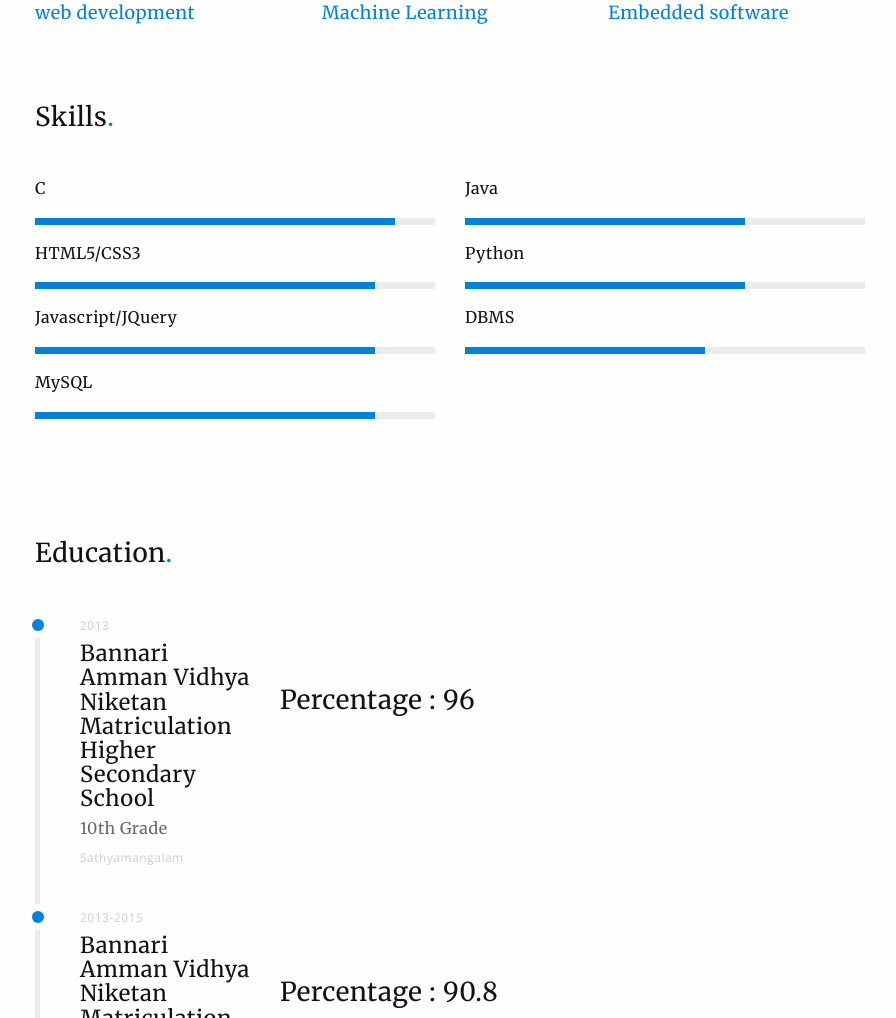
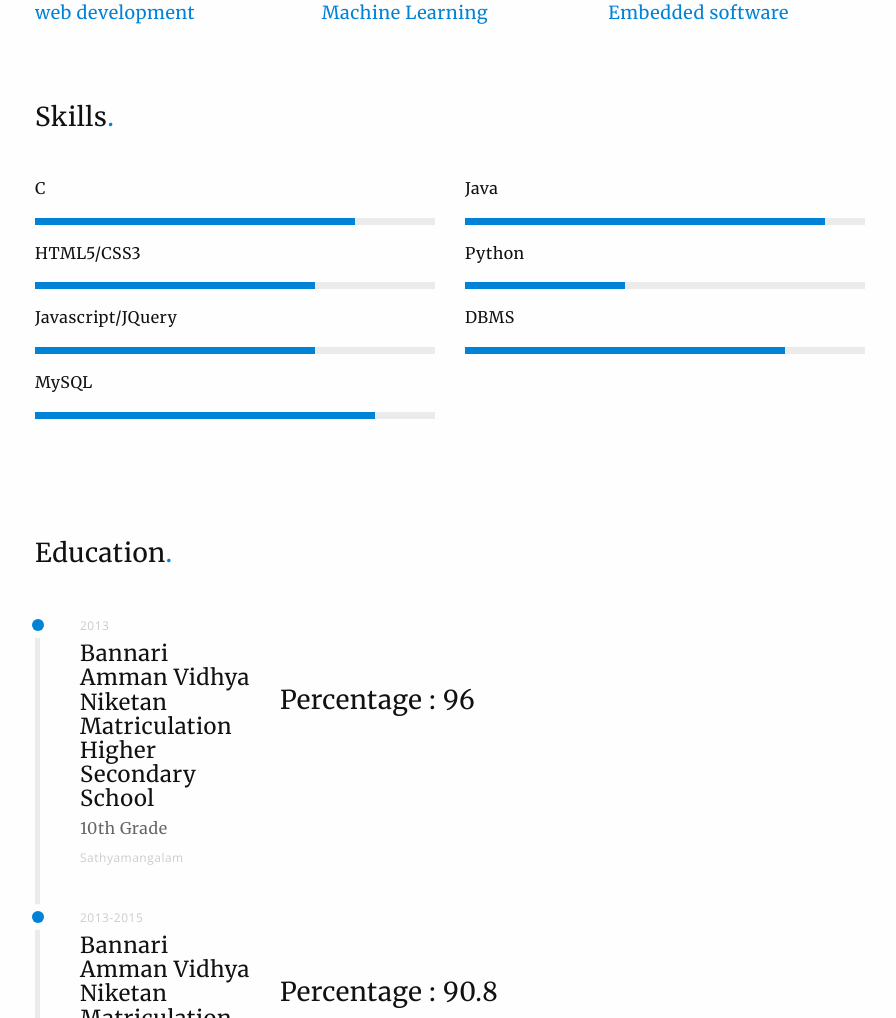
Before and after one commit to HarshiniViswanathan/HarshiniViswanathan.github.io, a plain HTML site: page index.html in a window 1280 px wide. Shown: the part 865-1883 px from the top of the page, without its empty margins (370-1266 px from the left). Drawn offline with nearby package versions, Linux system fonts and the light colour scheme.

Commit message:
Update index.html

```diff
--- a/index.html
+++ b/index.html
@@ -169,19 +169,19 @@
                         <div class="col-sm-6">
                             <h6 class="progress-title">C</h6>
                             <div class="progress">
-                                <div class="progress-bar progress-bar-primary animated fadeInLeft" role="progressbar" aria-valuenow="80" aria-valuemin="0" aria-valuemax="100" style="width: 90%">
+                                <div class="progress-bar progress-bar-primary animated fadeInLeft" role="progressbar" aria-valuenow="80" aria-valuemin="0" aria-valuemax="100" style="width: 80%">
                                 </div>
                             </div><!-- / progress -->
 
                             <h6 class="progress-title">HTML5/CSS3</h6>
                             <div class="progress">
-                                <div class="progress-bar progress-bar-primary animated fadeInLeft" role="progressbar" aria-valuenow="70" aria-valuemin="0" aria-valuemax="100" style="width: 85%">
+                                <div class="progress-bar progress-bar-primary animated fadeInLeft" role="progressbar" aria-valuenow="70" aria-valuemin="0" aria-valuemax="100" style="width: 70%">
                                 </div>
                             </div><!-- / progress -->
 
                             <h6 class="progress-title">Javascript/JQuery</h6>
                             <div class="progress">
-                                <div class="progress-bar progress-bar-primary animated fadeInLeft" role="progressbar" aria-valuenow="70" aria-valuemin="0" aria-valuemax="100" style="width: 85%">
+                                <div class="progress-bar progress-bar-primary animated fadeInLeft" role="progressbar" aria-valuenow="70" aria-valuemin="0" aria-valuemax="100" style="width: 70%">
                                 </div>
                             </div><!-- / progress -->
                             <h6 class="progress-title">MySQL</h6>
@@ -196,20 +196,20 @@
                         <div class="col-sm-6">
                             <h6 class="progress-title">Java</h6>
                             <div class="progress">
-                                <div class="progress-bar progress-bar-primary animated fadeInLeft" role="progressbar" aria-valuenow="90" aria-valuemin="0" aria-valuemax="100" style="width: 70%">
+                                <div class="progress-bar progress-bar-primary animated fadeInLeft" role="progressbar" aria-valuenow="90" aria-valuemin="0" aria-valuemax="100" style="width: 90%">
                                 </div>
                             </div><!-- / progress -->
 
                             <h6 class="progress-title">Python</h6>
                             <div class="progress">
-                                <div class="progress-bar progress-bar-primary animated fadeInLeft" role="progressbar" aria-valuenow="40" aria-valuemin="0" aria-valuemax="100" style="width: 70%">
+                                <div class="progress-bar progress-bar-primary animated fadeInLeft" role="progressbar" aria-valuenow="40" aria-valuemin="0" aria-valuemax="100" style="width: 40%">
                                 </div>
                             </div><!-- / progress -->
 
 
                             <h6 class="progress-title">DBMS</h6>
                             <div class="progress">
-                                <div class="progress-bar progress-bar-primary animated fadeInLeft" role="progressbar" aria-valuenow="80" aria-valuemin="0" aria-valuemax="100" style="width: 60%">
+                                <div class="progress-bar progress-bar-primary animated fadeInLeft" role="progressbar" aria-valuenow="80" aria-valuemin="0" aria-valuemax="100" style="width: 80%">
                                 </div>
                             </div><!-- / progress -->
                         </div>
```
